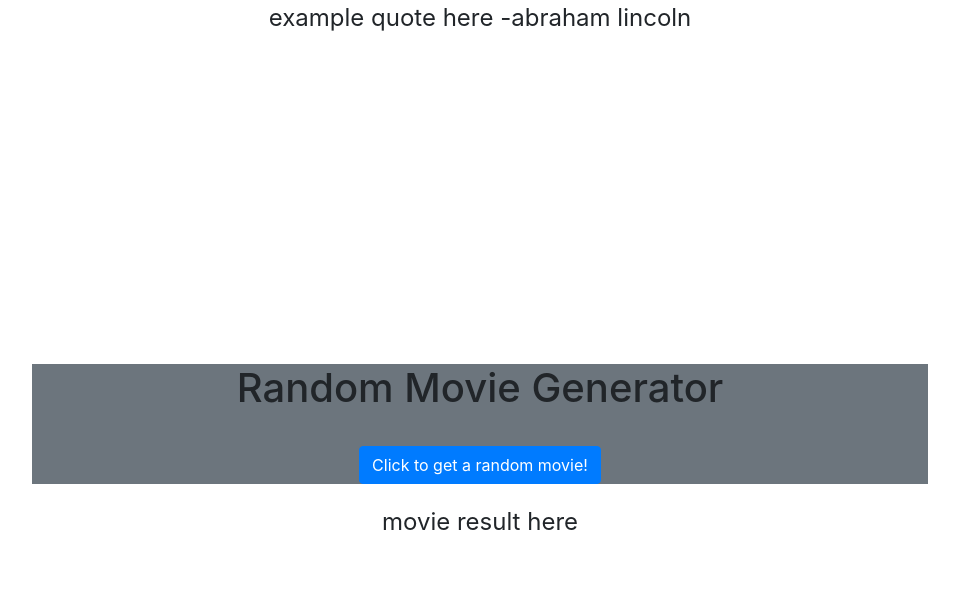
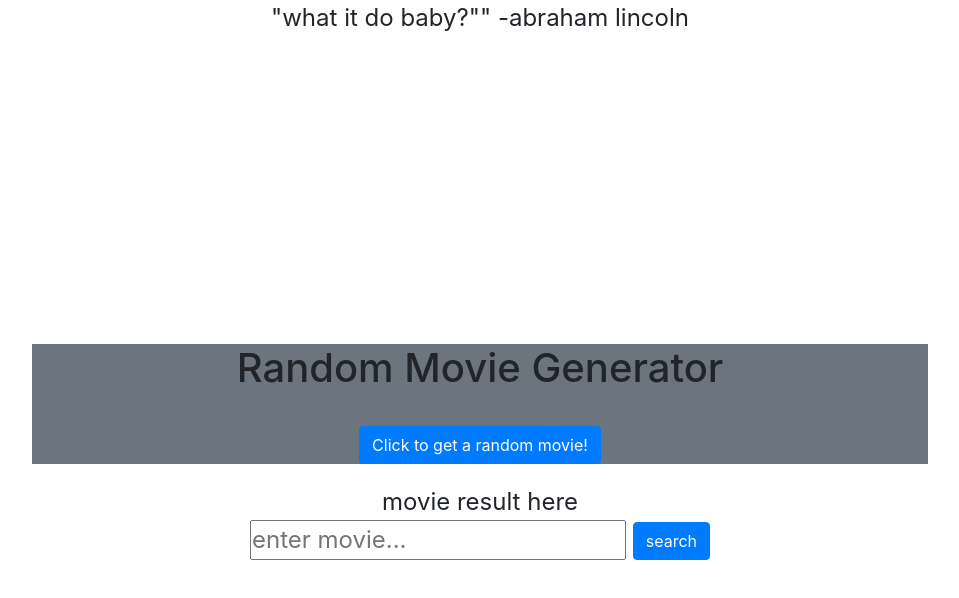
Before and after one commit to reversedentistry/Random-Movie-Selector, a plain HTML site: page index.html in a window 1280 px wide. Shown: the whole page, without its empty margins (160-1119 px from the left). Drawn offline with nearby package versions, Linux system fonts and the light colour scheme.

Commit message:
added search input and search button

```diff
--- a/assets/script.js
+++ b/assets/script.js
@@ -0,0 +1 @@
+var imdbURL = "https://imdb-api.com/en/API/Top250Movies/k_ms032o15"
--- a/index.html
+++ b/index.html
@@ -10,7 +10,7 @@
 </head>
 <body>
     <header id="quote" class="text-center">
-        <p>example quote here -abraham lincoln</p>
+        <p>"what it do baby?"" -abraham lincoln</p>
     </header>
     <main id="container" class="vh-100 d-flex flex-column justify-content-center align-items-center">
         <!-- <div id="quote" class="">
@@ -22,6 +22,15 @@
         </div>
 
         <div id="random-movie" class="">movie result here</div>
+
+        <div>
+            <form id="user-form">
+                <input id="search-movie" type="text" placeholder="enter movie...">
+                <button id="search-btn" class="btn btn-primary">search</button>
+            </form>
+
+            <div class="search-container"></div>
+        </div>
     </main>
     <script src="https://cdnjs.cloudflare.com/ajax/libs/jquery/3.2.1/jquery.min.js"></script>
 
```
